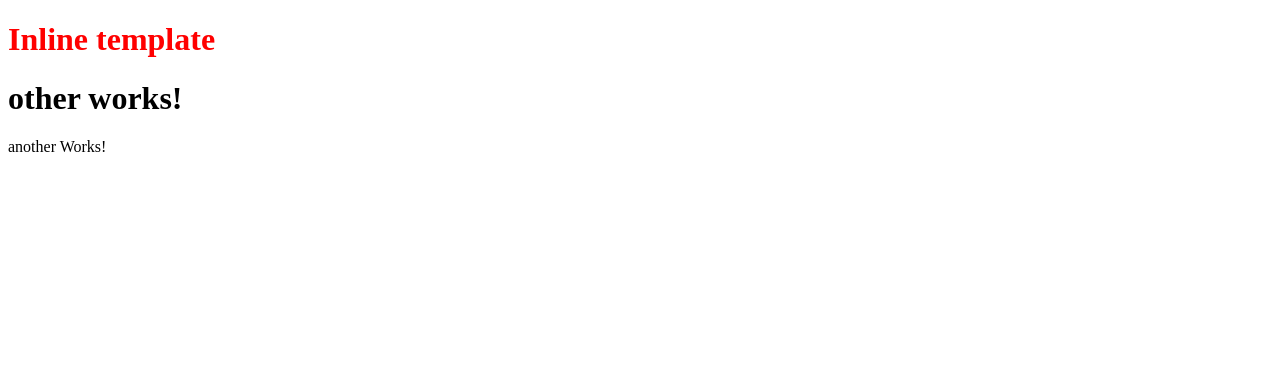
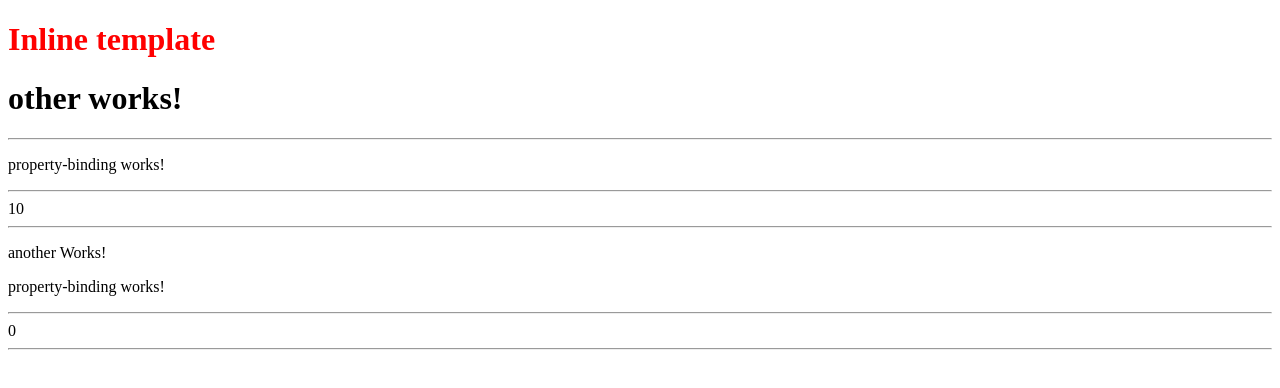
Before and after one commit to etsydzik/firstAngular2, an Angular app: page / in a window 1280 px wide. Shown: the top 388 px of the page. Built offline with nearby package versions, Linux system fonts and the light colour scheme.

Commit message:
Property binding

```diff
--- a/angular-cli.json
+++ b/angular-cli.json
@@ -22,9 +22,9 @@
       ],
       "scripts": [],
       "environments": {
-        "source": "environments/environment.ts",
-        "dev": "environments/environment.ts",
-        "prod": "environments/environment.prod.ts"
+        "source": "app/environment.ts",
+        "dev": "app/environment.ts",
+        "prod": "app/environment.prod.ts"
       }
     }
   ],
--- a/src/app/app.component.ts
+++ b/src/app/app.component.ts
@@ -6,6 +6,7 @@ import {Component} from '@angular/core';
     <h1>Inline template</h1>
     <fa-other></fa-other>
     <fa-another></fa-another>
+    <fa-property-binding></fa-property-binding>
   `,
   styles: [`
     h1 {
--- a/src/app/app.module.ts
+++ b/src/app/app.module.ts
@@ -6,12 +6,14 @@ import { HttpModule } from '@angular/http';
 import { AppComponent } from './app.component';
 import { OtherComponent } from './other/other.component';
 import { AnotherComponent } from './other/another.component';
+import { PropertyBindingComponent } from './other/property-binding.component';
 
 @NgModule({
   declarations: [
     AppComponent,
     OtherComponent,
-    AnotherComponent
+    AnotherComponent,
+    PropertyBindingComponent
   ],
   imports: [
     BrowserModule,
--- a/src/app/other/other.component.html
+++ b/src/app/other/other.component.html
@@ -1,3 +1,5 @@
 <h1>
   other works!
 </h1>
+<hr>
+<fa-property-binding [result]="10"></fa-property-binding>
--- /dev/null
+++ b/src/app/other/property-binding.component.html
@@ -0,0 +1,6 @@
+<p>
+  property-binding works!
+</p>
+<hr>
+{{result}}
+<hr>
--- a/src/main.ts
+++ b/src/main.ts
@@ -2,7 +2,7 @@ import './polyfills.ts';
 
 import { platformBrowserDynamic } from '@angular/platform-browser-dynamic';
 import { enableProdMode } from '@angular/core';
-import { environment } from './environments/environment';
+import { environment } from './app/environment';
 import { AppModule } from './app/';
 
 if (environment.production) {
```
Also changed, not shown: src/app/other/property-binding.component.ts (added, +11 -0 lines), src/app/environment.prod.ts (renamed from src/environments/environment.prod.ts), src/app/environment.ts (renamed from src/environments/environment.ts).
